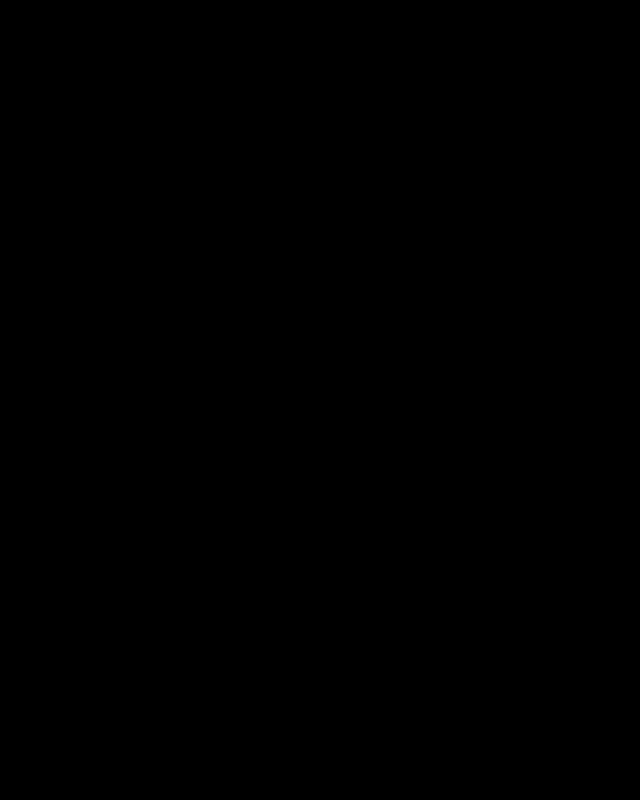
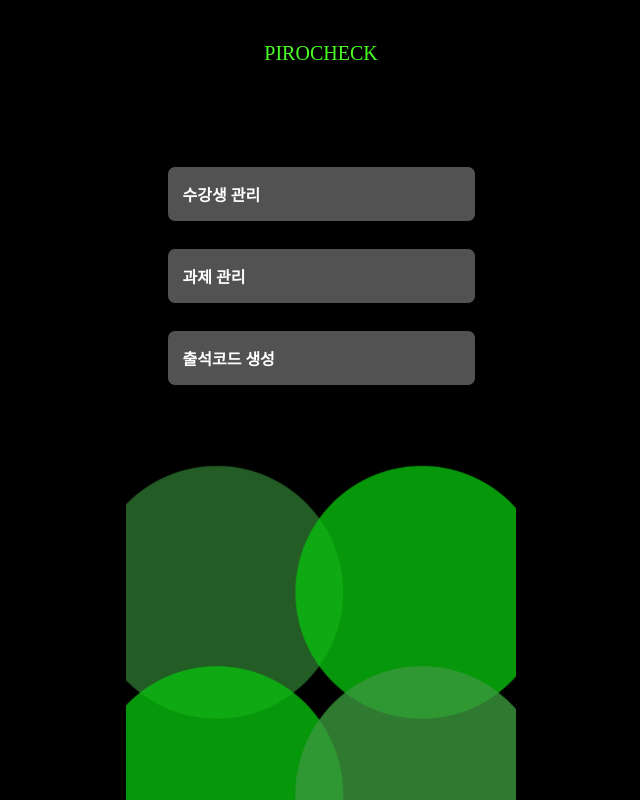
Before and after one commit to pirogramming/PiroCheck, a React (Vite) app in the folder frontend/: page /admin in a window 1280 px wide. Shown: the whole page, without its empty margins (319-959 px from the left). Built offline with nearby package versions, Linux system fonts and the light colour scheme; a web font is replaced by a local one.

Commit message:
admin완성

```diff
--- a/frontend/src/App.jsx
+++ b/frontend/src/App.jsx
@@ -6,6 +6,9 @@
 import Deposit from "./pages/generation/Deposit";
 import Intro from "./Intro";
 import Admin from "./pages/admin/Admin";
+import MagageStudent from "./pages/admin/MagageStudent";
+import MagageTask from "./pages/admin/MagageTask";
+import AttendanceCode from "./pages/admin/AttendanceCode";
 import Attendance from "./pages/generation/Attendance";
 
 function App() {
@@ -19,6 +22,9 @@
         <Route path="/attendance" element={<Attendance />} />
         <Route path="/deposit" element={<Deposit />} />
         <Route path="/admin" element={<Admin />} />
+        <Route path="/magagestudent" element={<MagageStudent />} />
+        <Route path="/magagetask" element={<MagageTask />} />
+        <Route path="/attendancecode" element={<AttendanceCode />} />
       </Routes>
     </BrowserRouter>
   );
--- a/frontend/src/pages/admin/Admin.jsx
+++ b/frontend/src/pages/admin/Admin.jsx
@@ -1,9 +1,34 @@
+import { useNavigate } from "react-router-dom";
+import styles from "../generation/Home.module.css";
+
 const Admin = () => {
+  const navigate = useNavigate();
   return (
-    <div>
-      <h1>Admin Page</h1>
-      <p>This is the admin page.</p>
+    <div className={styles.home_container}>
+      <div className={styles.home}>
+        <h1 className={styles.pirocheck}>PIROCHECK</h1>
+        <button
+          className={styles.button}
+          onClick={() => navigate("/magagestudent")}
+        >
+          <p>수강생 관리</p>
+        </button>
+        <button
+          className={styles.button}
+          onClick={() => navigate("/magagetask")}
+        >
+          <p>과제 관리</p>
+        </button>
+        <button
+          className={styles.button}
+          onClick={() => navigate("/attendancecode")}
+        >
+          <p>출석코드 생성</p>
+        </button>
+        <img src="/assets/img/logo.svg" alt="로고" />
+      </div>
     </div>
   );
 };
+
 export default Admin;
--- /dev/null
+++ b/frontend/src/pages/admin/AttendanceCode.jsx
@@ -0,0 +1,4 @@
+const AttendanceCode = () => {
+  return <p>수강생 관리</p>;
+};
+export default AttendanceCode;
--- /dev/null
+++ b/frontend/src/pages/admin/ManageStudent.jsx
@@ -0,0 +1,4 @@
+const MagageStudent = () => {
+  return <p>수강생 관리</p>;
+};
+export default MagageStudent;
--- /dev/null
+++ b/frontend/src/pages/admin/ManageTask.jsx
@@ -0,0 +1,4 @@
+const MagageTask = () => {
+  return <p>수강생 관리</p>;
+};
+export default MagageTask;
--- a/frontend/src/Home.jsx
+++ b/frontend/src/pages/generation/Home.jsx
@@ -1,4 +1,3 @@
-import React from "react";
 import { useNavigate } from "react-router-dom";
 import styles from "./Home.module.css";
 
```
Also changed, not shown: frontend/src/pages/generation/Home.module.css (renamed from frontend/src/Home.module.css).
